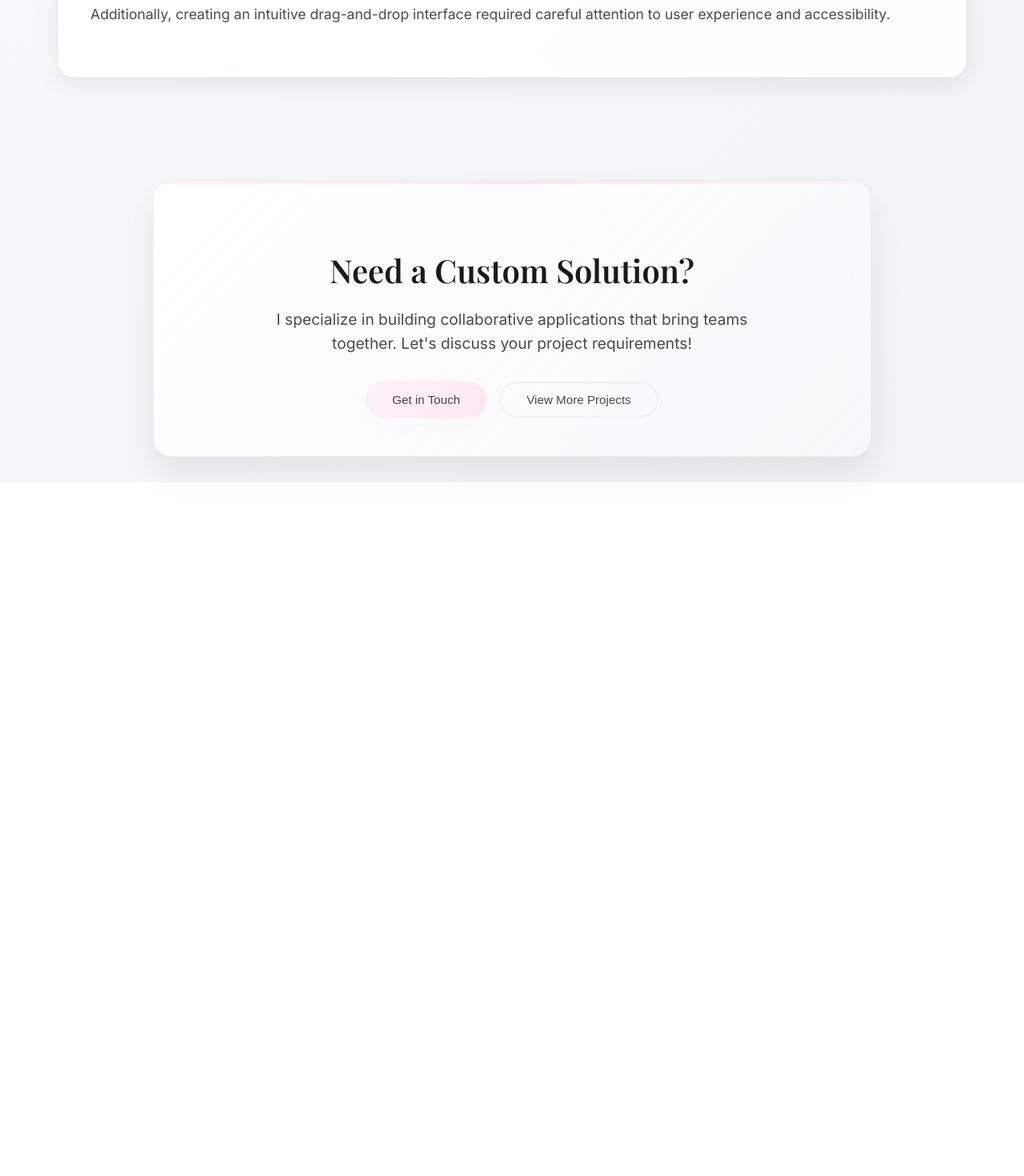
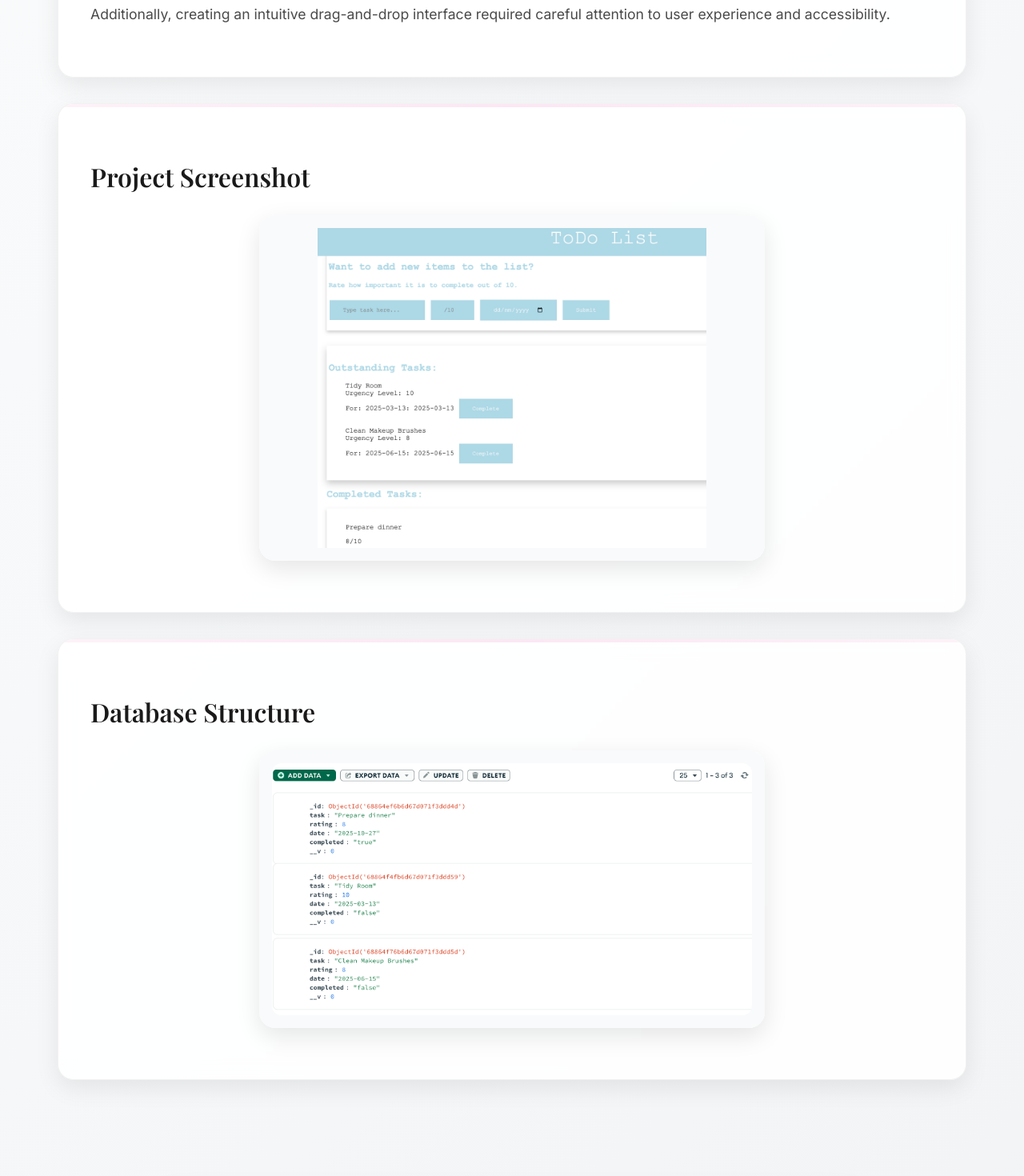
Before and after one commit to stephaniesomade/portfolio-showcase, a React (Vite) app: page /projects/task-manager in a window 1280 px wide. Shown: the part 2240-3710 px from the top of the page at 80% size. Before the commit the page ends 2843 px from the top, so only its background shows below. Built offline with nearby package versions, Linux system fonts and the light colour scheme.

Commit message:
(feat): Add screenshots for task manager

```diff
--- a/src/pages/projects/TaskManager.tsx
+++ b/src/pages/projects/TaskManager.tsx
@@ -1,6 +1,8 @@
 import '../../styles/ProjectDetail.css';
 import { useNavigate } from 'react-router-dom';
 import { useEffect } from 'react';
+import tasksImage from '../../assets/tasks.png';
+import tasksdbImage from '../../assets/tasksdb.png';
 
 export default function TaskManager() {
   const navigate = useNavigate();
@@ -102,6 +104,20 @@ export default function TaskManager() {
           <h2>Challenges & Solutions</h2>
           <p>The biggest challenge was implementing real-time synchronization while maintaining data consistency across multiple users. I solved this by implementing a robust event-driven architecture with proper conflict resolution and optimistic updates. Additionally, creating an intuitive drag-and-drop interface required careful attention to user experience and accessibility.</p>
         </div>
+
+        <div className="content-section">
+          <h2>Project Screenshot</h2>
+          <div className="project-screenshot-container">
+            <img src={tasksImage} alt="Task Manager Interface" className="project-screenshot" />
+          </div>
+        </div>
+
+        <div className="content-section">
+          <h2>Database Structure</h2>
+          <div className="project-screenshot-container">
+            <img src={tasksdbImage} alt="Task Manager Database Structure" className="project-screenshot" />
+          </div>
+        </div>
       </div>
 
       <div className="cta-section">
```
